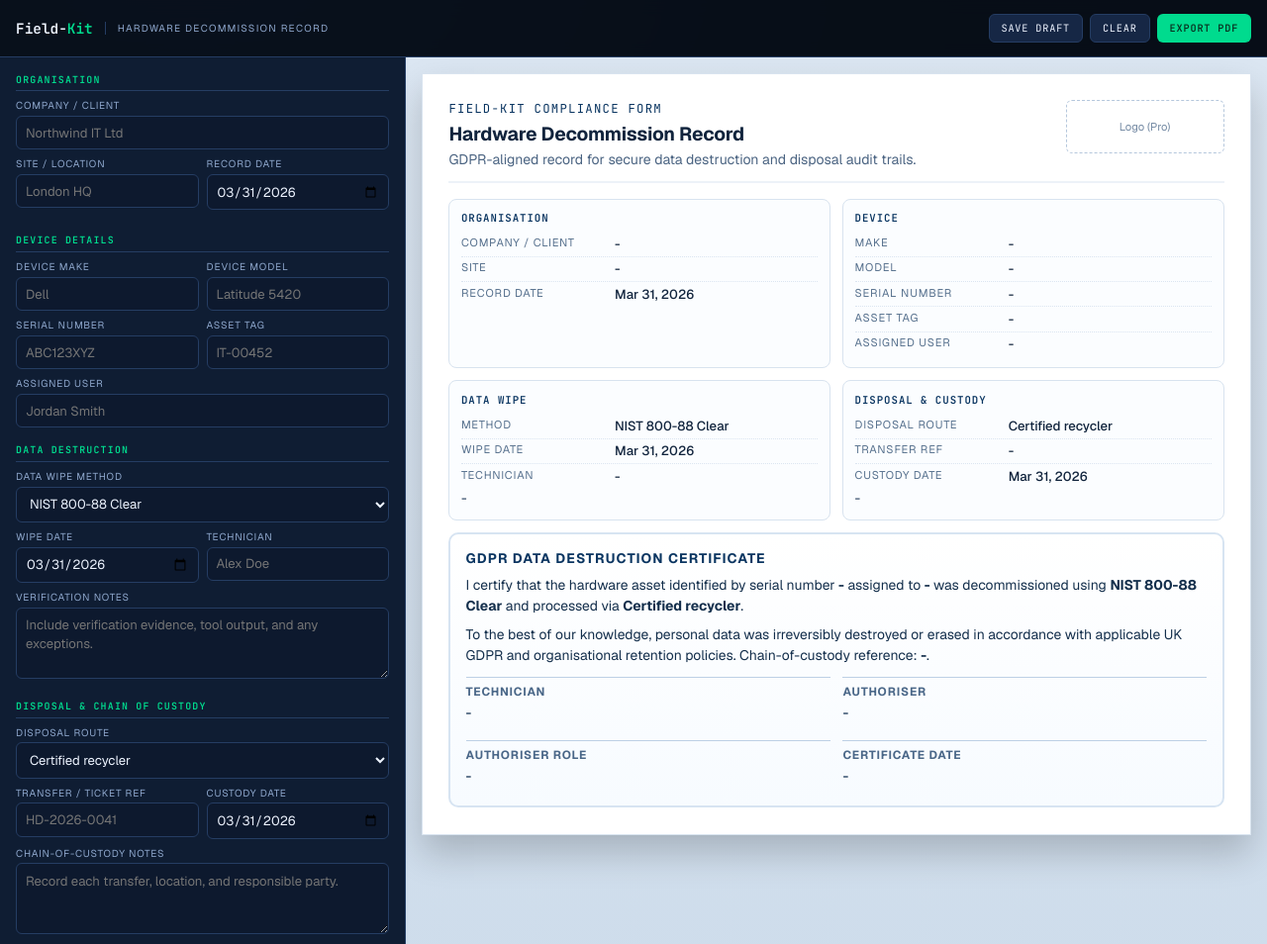
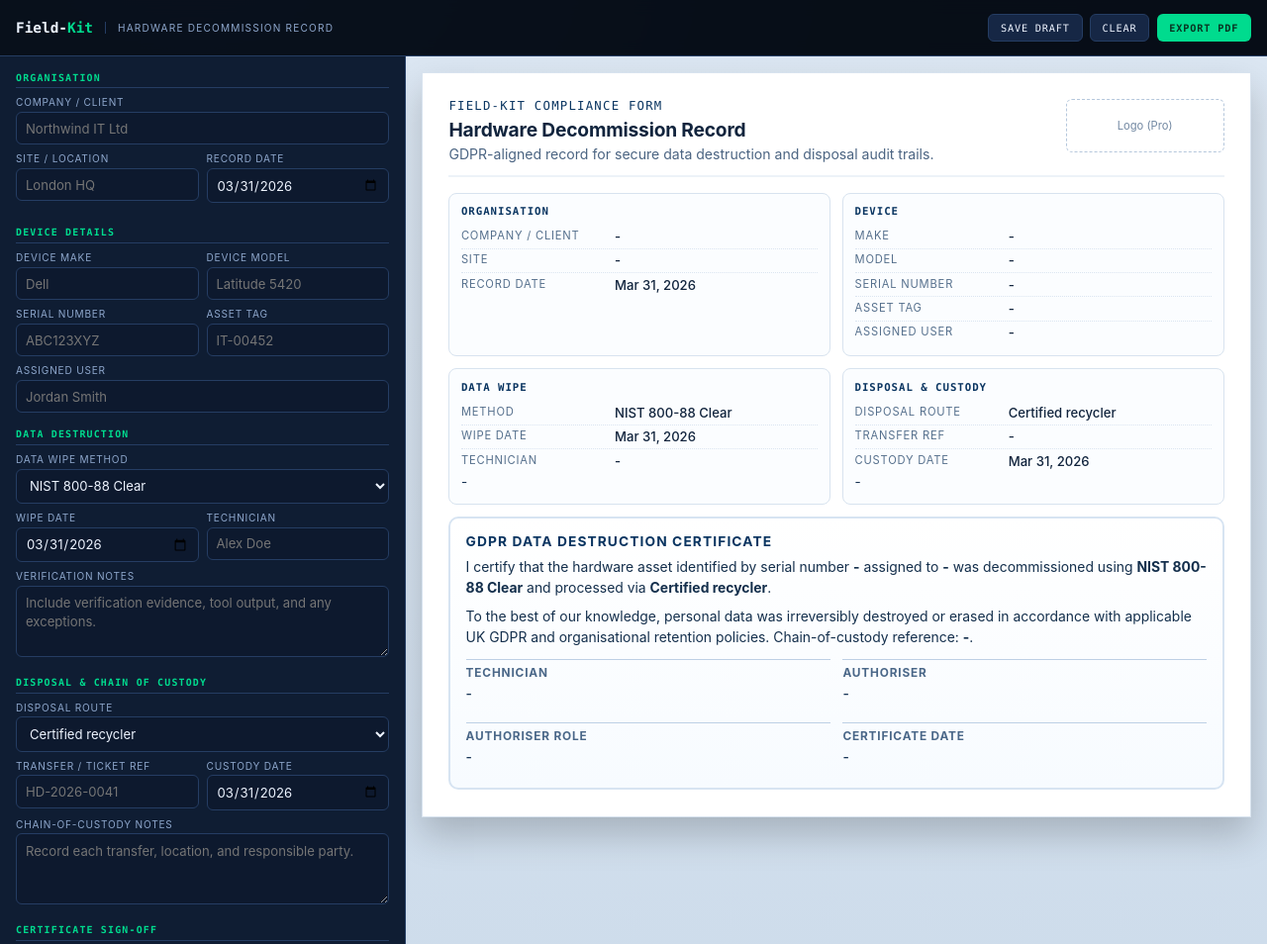
Before and after one commit to HumbleBee143/fieldkit, a plain HTML site: page public/hardware-decommission/index.html in a window 1280 px wide. Shown: the top 954 px of the page at 99% size. Drawn offline with nearby package versions, Linux system fonts and the light colour scheme.

```diff
--- a/public/hardware-decommission/index.html
+++ b/public/hardware-decommission/index.html
@@ -5,8 +5,6 @@
 <meta name="viewport" content="width=device-width, initial-scale=1.0">
 <title>Hardware Decommission Record - Field-Kit</title>
 <link rel="icon" type="image/svg+xml" href="/favicon.svg">
-<link rel="preconnect" href="https://fonts.googleapis.com">
-<link href="https://fonts.googleapis.com/css2?family=JetBrains+Mono:wght@400;600&family=Geist:wght@300;400;500;600;700&display=swap" rel="stylesheet">
 <style>
   :root {
     --night: #08111f;
@@ -28,7 +26,7 @@
 
   body {
     min-height: 100vh;
-    font-family: 'Geist', sans-serif;
+    font-family: -apple-system, BlinkMacSystemFont, 'Segoe UI', sans-serif;
     color: var(--text);
     background: radial-gradient(circle at 15% -10%, #274b7a 0, var(--night) 35%, #050a13 100%);
     display: flex;
@@ -56,7 +54,7 @@
   }
 
   .brand {
-    font-family: 'JetBrains Mono', monospace;
+    font-family: 'SFMono-Regular', Menlo, Consolas, monospace;
     font-size: 0.9rem;
     font-weight: 600;
     color: var(--text);
@@ -88,7 +86,7 @@
     color: var(--text);
     border-radius: 6px;
     padding: 0.45rem 0.74rem;
-    font-family: 'JetBrains Mono', monospace;
+    font-family: 'SFMono-Regular', Menlo, Consolas, monospace;
     font-size: 0.64rem;
     text-transform: uppercase;
     letter-spacing: 0.08em;
@@ -133,7 +131,7 @@
     padding-bottom: 0.3rem;
     border-bottom: 1px solid var(--line);
     color: var(--accent);
-    font-family: 'JetBrains Mono', monospace;
+    font-family: 'SFMono-Regular', Menlo, Consolas, monospace;
     font-size: 0.62rem;
     letter-spacing: 0.12em;
     text-transform: uppercase;
@@ -160,7 +158,7 @@
     border-radius: 6px;
     padding: 0.48rem 0.56rem;
     font-size: 0.82rem;
-    font-family: 'Geist', sans-serif;
+    font-family: -apple-system, BlinkMacSystemFont, 'Segoe UI', sans-serif;
     outline: none;
   }
 
@@ -222,7 +220,7 @@
   }
 
   .sheet-brand {
-    font-family: 'JetBrains Mono', monospace;
+    font-family: 'SFMono-Regular', Menlo, Consolas, monospace;
     font-size: 0.77rem;
     letter-spacing: 0.1em;
     color: var(--paper-strong);
@@ -277,7 +275,7 @@
   }
 
   .card h3 {
-    font-family: 'JetBrains Mono', monospace;
+    font-family: 'SFMono-Regular', Menlo, Consolas, monospace;
     font-size: 0.67rem;
     text-transform: uppercase;
     letter-spacing: 0.09em;
```
